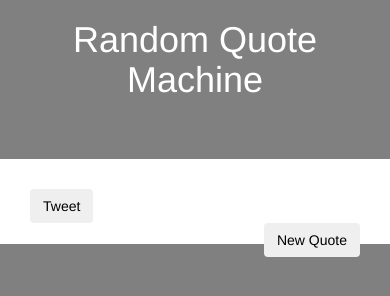
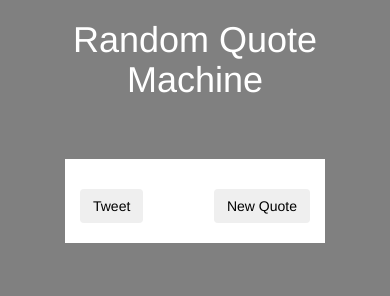
Before and after one commit to lacyjpr/random_quote, a plain HTML site: page index.html in a window 390 px wide. Drawn offline with nearby package versions, Linux system fonts and the light colour scheme; no server answers.

Commit message:
fix mobile sizing

```diff
--- a/index.html
+++ b/index.html
@@ -20,15 +20,17 @@
 					<h1 class="text-center">Random Quote Machine</h1>
 				</div><!--row-->
 				<div class="row">
-					<div id="quoteBox" class="col-md-4 col-md-offset-4">
+					<div id="quoteBox" class="col-xs-8 col-xs-offset-2 col-sm-6 col-sm-offset-3 col-md-4 col-md-offset-4">
 						<p id="quote" class="text-center"></p>
 						<p id="author" class="text-right"></p>
-						<div class=col-md-6>
-							<button type="button" class="btn btn-secondary" id="tweet">Tweet</button>
-						</div><!--col-md-6-->
-						<div class=col-md-6>
-							<button type="button" class="btn btn-secondary pull-right" id="newQuote">New Quote</button>
-						</div><!--col-md-6-->
+						<div class="row">
+							<div class=col-xs-6 col-sm-6 col-md-6>
+								<button type="button" class="btn btn-secondary" id="tweet">Tweet</button>
+							</div><!--col-md-6-->
+							<div class=col-xs-6 col-sm-6 col-md-6>
+								<button type="button" class="btn btn-secondary pull-right" id="newQuote">New Quote</button>
+							</div><!--col-md-6-->
+						</div><!--row-->
 					</div><!--quoteBox-->
 				</div><!--row-->
 
```
